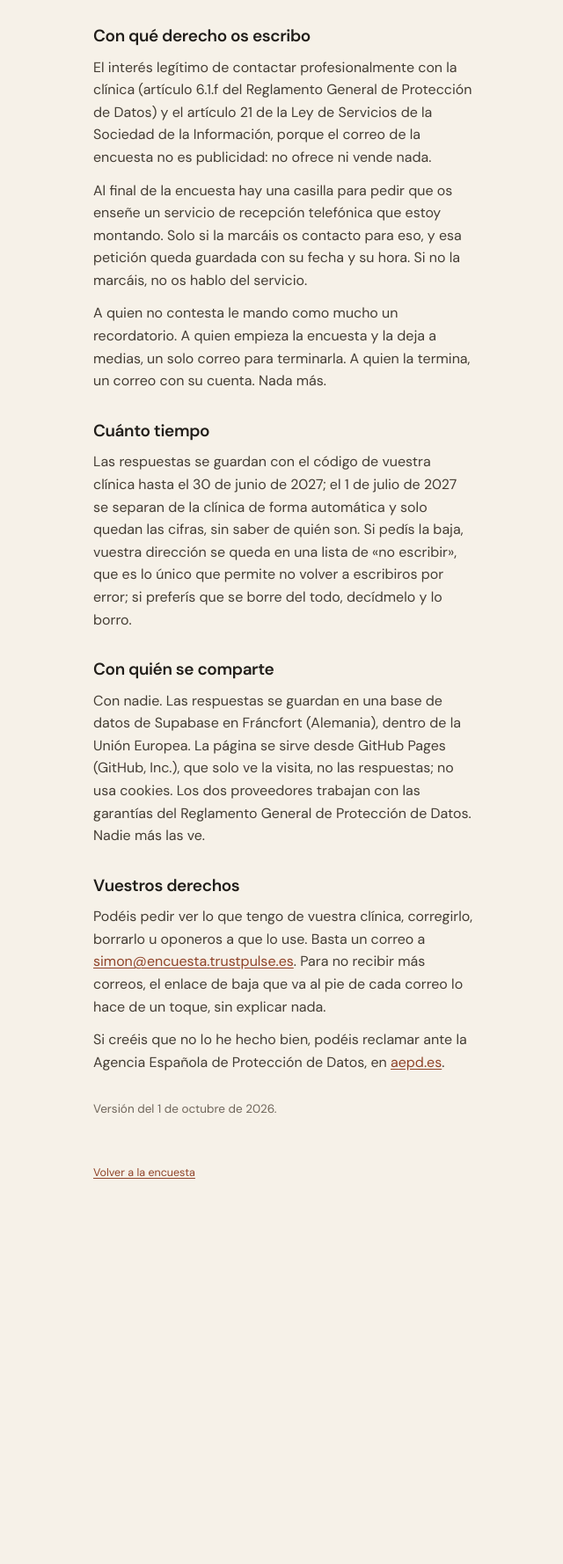
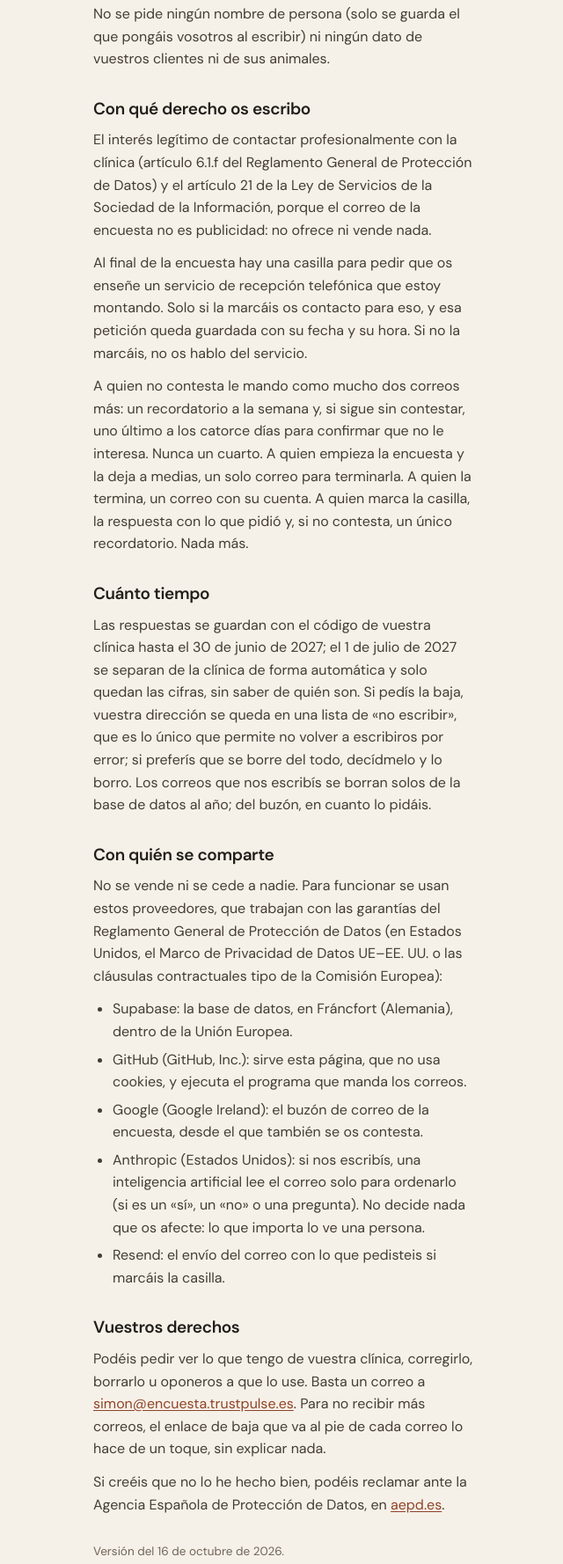
Before and after one commit to simonxantana/trustpulse, a plain HTML site: page privacidad/index.html in a window 1280 px wide. Shown: the part 1163-2941 px from the top of the page at 88% size, without its empty margins (318-958 px from the left). Before the commit the page ends 2534 px from the top, so only its background shows below. Drawn offline with Linux system fonts and the light colour scheme.

Commit message:
La privacidad cuenta lo que pasa hoy: hasta tres correos a quien calla (recordatorio y despedida), los proveedores reales (Google para el buzón, Anthropic para ordenar las respuestas escritas, Resend para la respuesta a la casilla) y que los correos que escribís se borran de la base al año

```diff
--- a/privacidad/index.html
+++ b/privacidad/index.html
@@ -34,25 +34,33 @@
         <li>El código del enlace del correo, que dice de qué clínica son las respuestas.</li>
         <li>La fecha y la hora de cada respuesta.</li>
         <li>Los datos de contacto de la clínica que ya eran públicos: nombre, dirección, teléfono y correo.</li>
+        <li>Si nos escribís, vuestro correo: su texto y su fecha, para poder contestaros.</li>
       </ul>
-      <p>No se pide ni se guarda ningún nombre de persona, ni ningún dato de vuestros clientes ni de sus animales.</p>
+      <p>No se pide ningún nombre de persona (solo se guarda el que pongáis vosotros al escribir) ni ningún dato de vuestros clientes ni de sus animales.</p>
 
       <h2>Con qué derecho os escribo</h2>
       <p>El interés legítimo de contactar profesionalmente con la clínica (artículo 6.1.f del Reglamento General de Protección de Datos) y el artículo 21 de la Ley de Servicios de la Sociedad de la Información, porque el correo de la encuesta no es publicidad: no ofrece ni vende nada.</p>
       <p>Al final de la encuesta hay una casilla para pedir que os enseñe un servicio de recepción telefónica que estoy montando. Solo si la marcáis os contacto para eso, y esa petición queda guardada con su fecha y su hora. Si no la marcáis, no os hablo del servicio.</p>
-      <p>A quien no contesta le mando como mucho un recordatorio. A quien empieza la encuesta y la deja a medias, un solo correo para terminarla. A quien la termina, un correo con su cuenta. Nada más.</p>
+      <p>A quien no contesta le mando como mucho dos correos más: un recordatorio a la semana y, si sigue sin contestar, uno último a los catorce días para confirmar que no le interesa. Nunca un cuarto. A quien empieza la encuesta y la deja a medias, un solo correo para terminarla. A quien la termina, un correo con su cuenta. A quien marca la casilla, la respuesta con lo que pidió y, si no contesta, un único recordatorio. Nada más.</p>
 
       <h2>Cuánto tiempo</h2>
-      <p>Las respuestas se guardan con el código de vuestra clínica hasta el 30 de junio de 2027; el 1 de julio de 2027 se separan de la clínica de forma automática y solo quedan las cifras, sin saber de quién son. Si pedís la baja, vuestra dirección se queda en una lista de «no escribir», que es lo único que permite no volver a escribiros por error; si preferís que se borre del todo, decídmelo y lo borro.</p>
+      <p>Las respuestas se guardan con el código de vuestra clínica hasta el 30 de junio de 2027; el 1 de julio de 2027 se separan de la clínica de forma automática y solo quedan las cifras, sin saber de quién son. Si pedís la baja, vuestra dirección se queda en una lista de «no escribir», que es lo único que permite no volver a escribiros por error; si preferís que se borre del todo, decídmelo y lo borro. Los correos que nos escribís se borran solos de la base de datos al año; del buzón, en cuanto lo pidáis.</p>
 
       <h2>Con quién se comparte</h2>
-      <p>Con nadie. Las respuestas se guardan en una base de datos de Supabase en Fráncfort (Alemania), dentro de la Unión Europea. La página se sirve desde GitHub Pages (GitHub, Inc.), que solo ve la visita, no las respuestas; no usa cookies. Los dos proveedores trabajan con las garantías del Reglamento General de Protección de Datos. Nadie más las ve.</p>
+      <p>No se vende ni se cede a nadie. Para funcionar se usan estos proveedores, que trabajan con las garantías del Reglamento General de Protección de Datos (en Estados Unidos, el Marco de Privacidad de Datos UE–EE. UU. o las cláusulas contractuales tipo de la Comisión Europea):</p>
+      <ul>
+        <li>Supabase: la base de datos, en Fráncfort (Alemania), dentro de la Unión Europea.</li>
+        <li>GitHub (GitHub, Inc.): sirve esta página, que no usa cookies, y ejecuta el programa que manda los correos.</li>
+        <li>Google (Google Ireland): el buzón de correo de la encuesta, desde el que también se os contesta.</li>
+        <li>Anthropic (Estados Unidos): si nos escribís, una inteligencia artificial lee el correo solo para ordenarlo (si es un «sí», un «no» o una pregunta). No decide nada que os afecte: lo que importa lo ve una persona.</li>
+        <li>Resend: el envío del correo con lo que pedisteis si marcáis la casilla.</li>
+      </ul>
 
       <h2>Vuestros derechos</h2>
       <p>Podéis pedir ver lo que tengo de vuestra clínica, corregirlo, borrarlo u oponeros a que lo use. Basta un correo a <a href="mailto:simon@encuesta.trustpulse.es">simon@encuesta.trustpulse.es</a>. Para no recibir más correos, el enlace de baja que va al pie de cada correo lo hace de un toque, sin explicar nada.</p>
       <p>Si creéis que no lo he hecho bien, podéis reclamar ante la Agencia Española de Protección de Datos, en <a href="https://www.aepd.es" rel="noopener">aepd.es</a>.</p>
 
-      <p class="encuesta-fecha">Versión del 1 de octubre de 2026.</p>
+      <p class="encuesta-fecha">Versión del 16 de octubre de 2026.</p>
     </section>
     <p class="encuesta-pie"><a href="/">Volver a la encuesta</a></p>
   </main>
```
